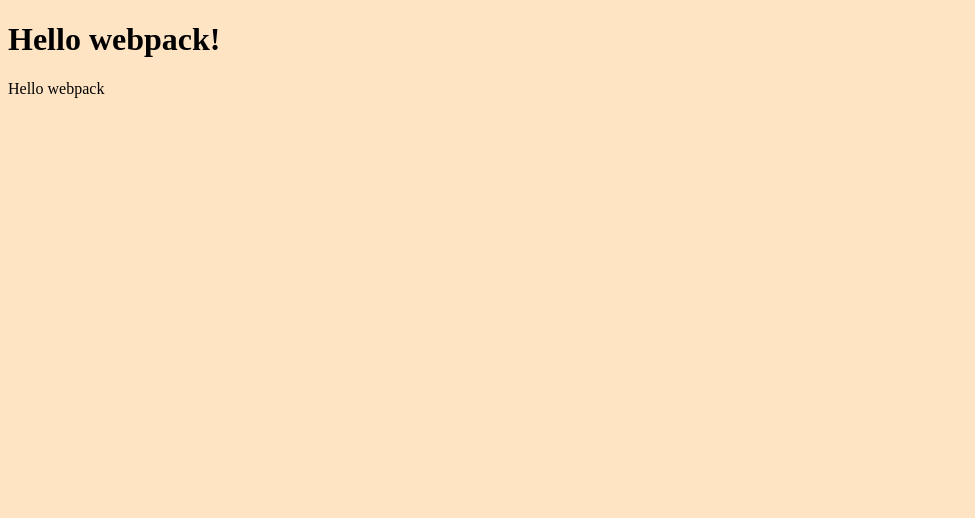
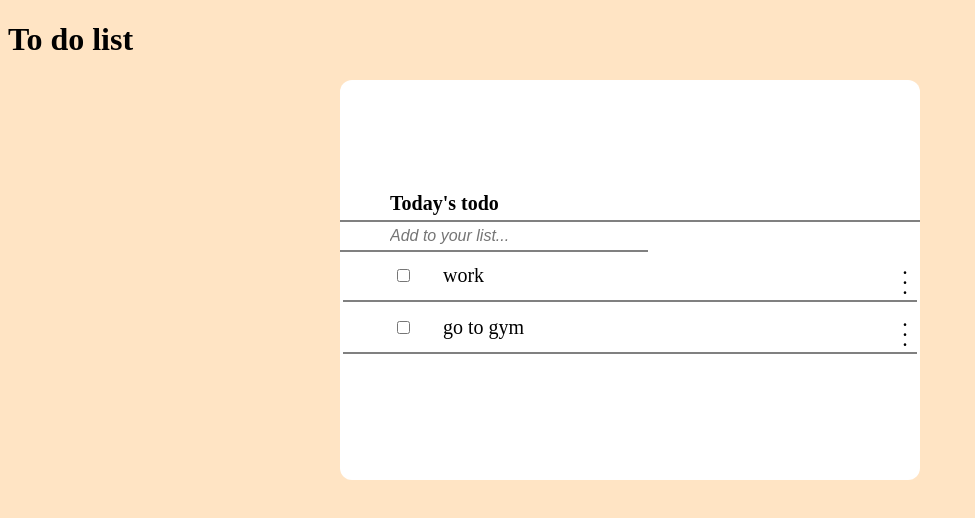
Before and after one commit to houdamzari/Todo-List, a website built with webpack: page src/index.html in a window 1280 px wide. Shown: the whole page, without its empty margins (0-975 px from the left). Built offline with nearby package versions, Linux system fonts and the light colour scheme.

Commit message:
Add features

```diff
--- a/src/index.html
+++ b/src/index.html
@@ -5,10 +5,20 @@
     <meta charset="UTF-8">
     <meta name="viewport" content="width=device-width, initial-scale=1.0">
     <title>Wbpack Exercise</title>
+    <script type="application/javascript" src="./index.js" defer></script>
   </head>
 
   <body>
-    <h1>Hello webpack!</h1>
+    <h1>To do list</h1>
+    <div class='wrapper'>
+      <h4 class='heading'>Today's todo</h4>
+      <form action="" class='form'>
+        <input class="user-input" type="text" name="task" placeholder='Add to your list...' />
+      </form>
+      <ul class='todo-list'>
+
+      </ul>
+    </div>
   </body>
 
 </html>
--- a/src/index.js
+++ b/src/index.js
@@ -1,11 +1,51 @@
-import _ from 'lodash';
 import './style.css';
+
+const arr = [
+  {
+    id: 1,
+    description: 'work',
+    completed: false,
+  },
+  {
+    id: 2,
+    description: 'go to gym',
+    completed: false,
+  },
+];
+const form = document.querySelector('.form');
+const todoWrapper = document.querySelector('.todo-list');
+// const checkboxes = document.querySelectorAll("input[type='checkbox']");
+const userInput = document.querySelector('.user-input');
+let todoList = '';
 function component() {
-  const element = document.createElement('div');
+  // eslint-disable-next-line no-restricted-syntax
+  for (const item of arr) {
+    todoList += `
+    <div class="list"><li class='todo-list-item'>
+    <input class="checkbox" type="checkbox" name="completed" id="">
+      <div>${item.description}</div></li>
+      <div class='dots'><span>.</span>
+     <span>.</span>
+      <span>.</span>
+      </div></div>`;
+  }
+}
+component();
+todoWrapper.innerHTML = todoList;
 
-  // Lodash, currently included via a script, is required for this line to work
-  element.innerHTML = _.join(['Hello', 'webpack'], ' ');
-  return element;
-}
-
-document.body.appendChild(component());
+form.addEventListener('submit', (e) => {
+  e.preventDefault();
+  let input = '';
+  userInput.addEventListener('change', (e) => {
+    e.preventDefault();
+    input = e.target.value;
+    if (input !== '') {
+      const task = {
+        Id: arr.length,
+        description: e.target.value,
+        completed: false,
+      };
+      arr.push(task);
+    }
+  });
+});
--- a/src/style.css
+++ b/src/style.css
@@ -1,3 +1,78 @@
 body {
   background-color: bisque;
 }
+
+.wrapper {
+  background-color: white;
+  border-radius: 12px;
+  width: 580px;
+  height: 400px;
+  display: flex;
+  flex-direction: column;
+  justify-content: center;
+  margin: 0 50%;
+  transform: translateX(-300px);
+}
+
+.todo-list {
+  width: 480px;
+  height: 100px;
+  text-decoration: none;
+  list-style: none;
+  padding: 0 50px 20px 50px;
+  display: flex;
+  flex-direction: column;
+  justify-content: center;
+  align-items: center;
+  margin: 0;
+}
+
+.todo-list-item {
+  display: flex;
+  width: 450px;
+  gap: 30px;
+  font-size: 20px;
+  padding: 0 50px;
+}
+
+.list {
+  display: flex;
+  justify-content: space-between;
+  border-bottom-style: solid;
+  border-bottom-width: 2px;
+  align-items: center;
+  border-color: gray;
+}
+
+.dots {
+  display: flex;
+  flex-direction: column;
+  font-size: 16px;
+  padding: 10px;
+  cursor: pointer;
+}
+
+.dots > span {
+  font-size: 16px;
+  font-weight: bolder;
+  height: 10px;
+}
+
+.user-input {
+  border: none;
+  border-bottom-style: solid;
+  border-bottom-width: 2px;
+  border-color: gray;
+  padding: 5px 50px;
+  font-size: 16px;
+  font-style: italic;
+}
+
+.heading {
+  border-bottom-style: solid;
+  border-bottom-width: 2px;
+  border-color: gray;
+  padding: 5px 50px;
+  font-size: 20px;
+  margin: 0;
+}
--- a/webpack.config.js
+++ b/webpack.config.js
@@ -1,5 +1,6 @@
 const path = require('path');
 const HtmlWebpackPlugin = require('html-webpack-plugin');
+
 module.exports = {
   mode: 'development',
   entry: './src/index.js',
```
Also changed, not shown: package.json (+11 -1 lines), dist/index.html, dist/main.js, dist/runtime.js, 1 other file.
